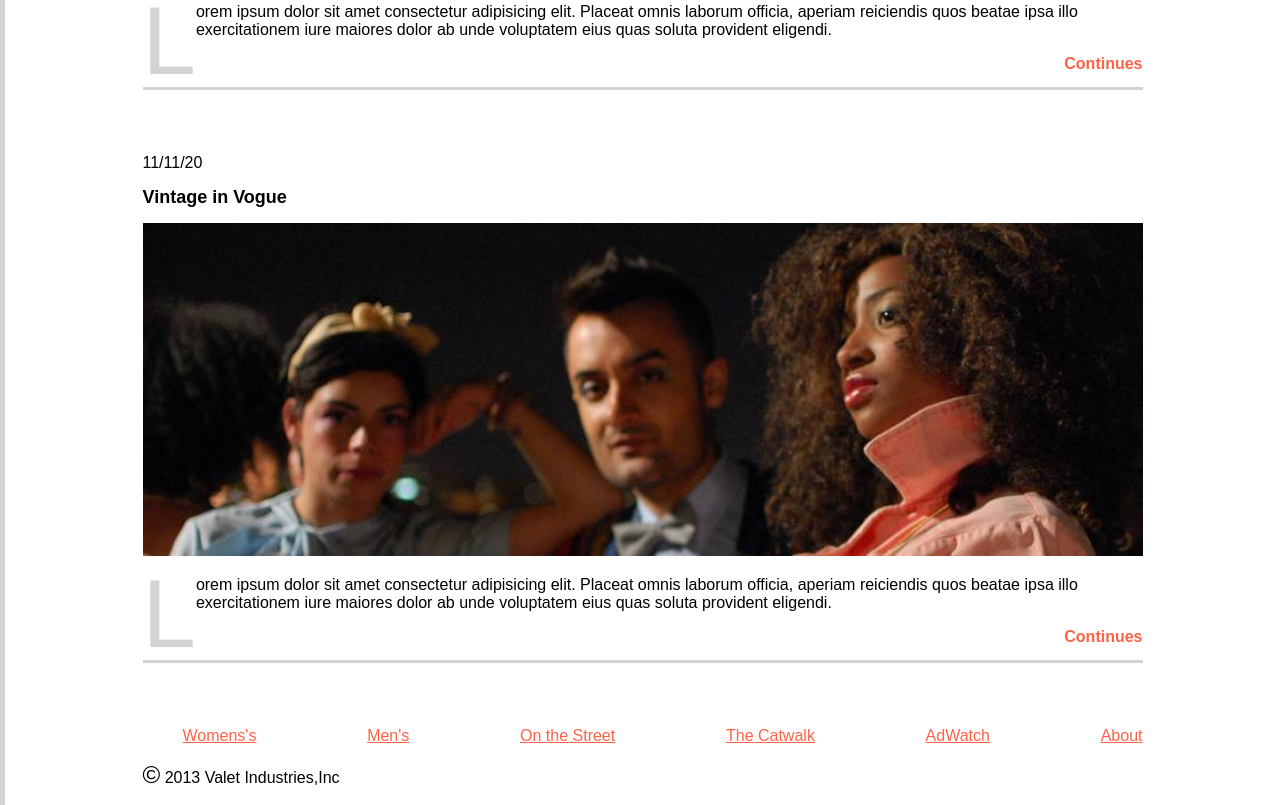
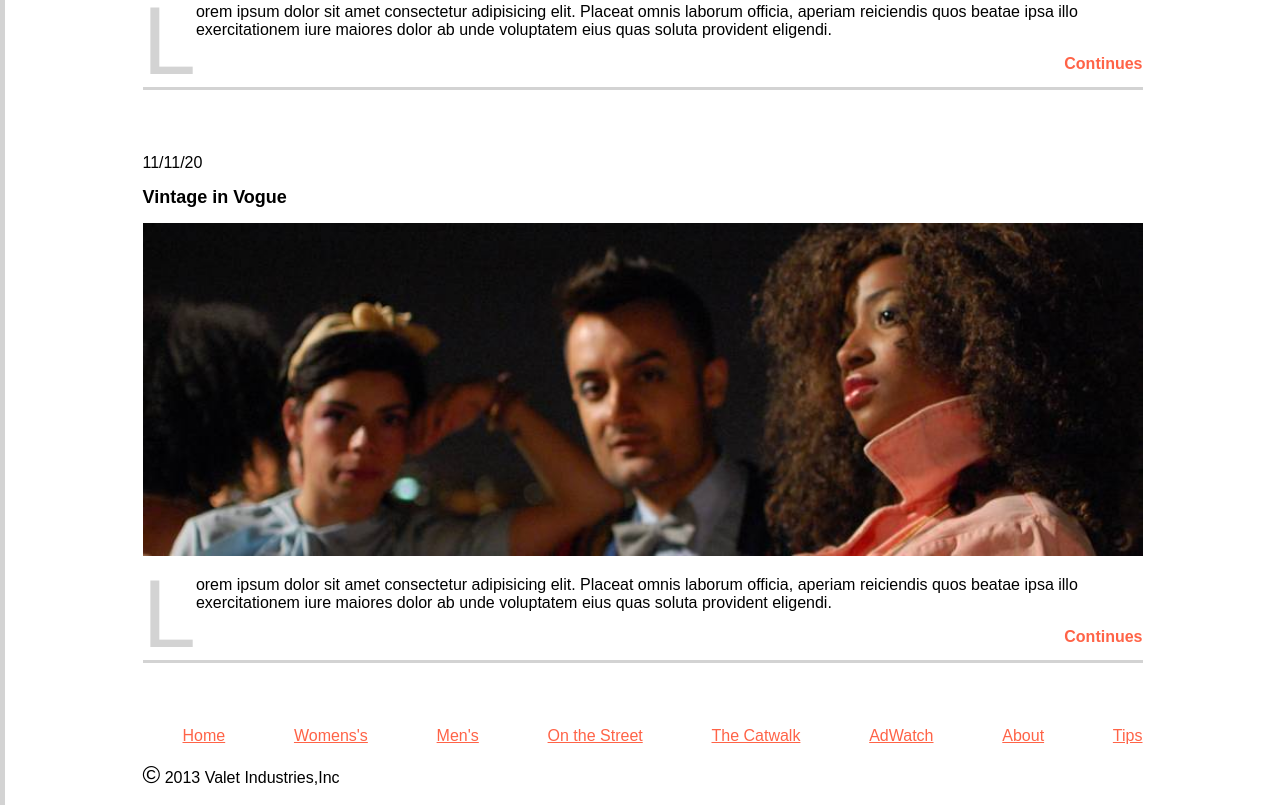
Before and after one commit to rams446/HTML-Fashion-Blog, a plain HTML site: page index.html in a window 1280 px wide. Shown: the part 638-1443 px from the top of the page. Drawn offline with Linux system fonts and the light colour scheme.

Commit message:
final output

```diff
--- a/index.html
+++ b/index.html
@@ -48,12 +48,14 @@
       <footer>
         <nav aria-label="Main Navigation" role="navigation" class="navbar">
             <ul>
+            <li><a class="tomatoColor" href="...">Home</a></li>
              <li><a class="tomatoColor" href="...">Womens's</a></li>
              <li><a class="tomatoColor" href="...">Men's</a></li>
              <li><a class="tomatoColor" href="...">On the Street</a></li>
              <li><a class="tomatoColor" href="...">The Catwalk</a></li>
              <li><a class="tomatoColor" href="...">AdWatch</a></li>
              <li><a class="tomatoColor" href="...">About</a></li>
+             <li><a class="tomatoColor" href="...">Tips</a></li>
             </ul>
         </nav>
         <p>© 2013 Valet Industries,Inc</p>
```
